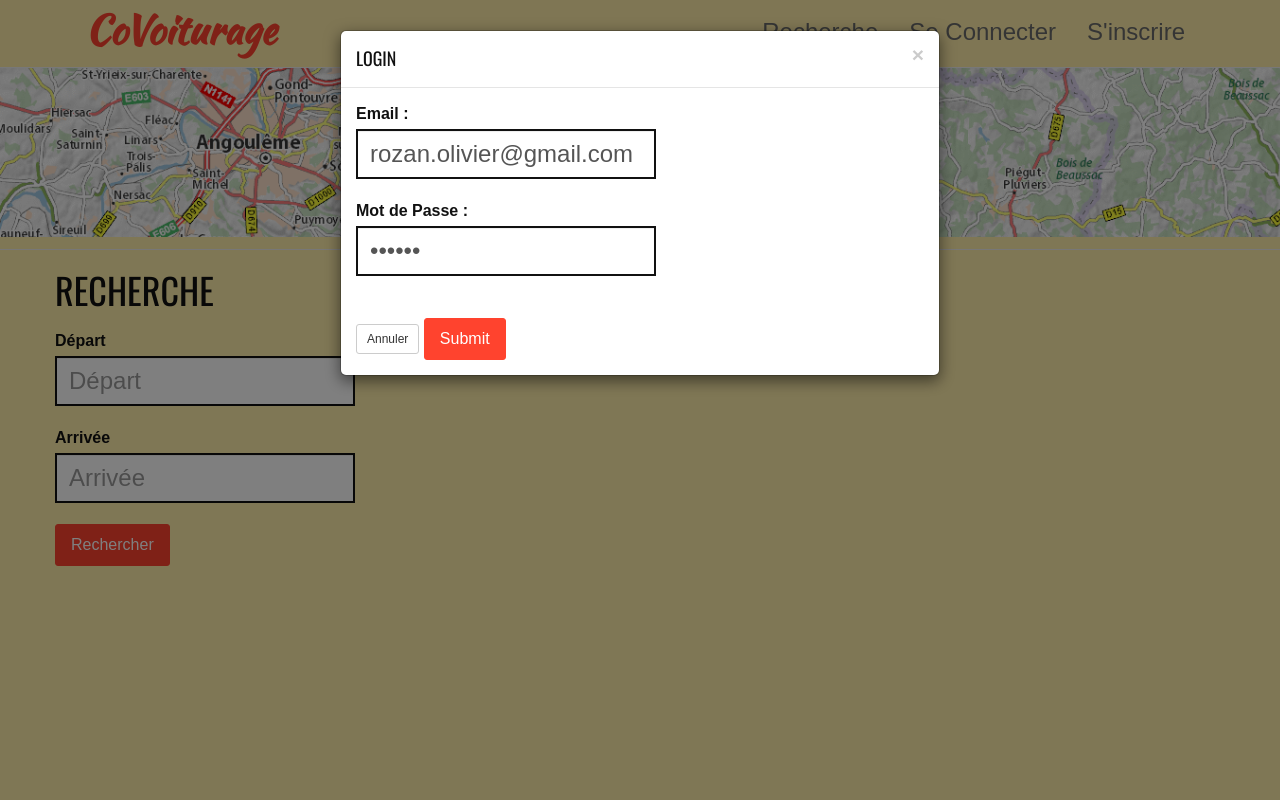
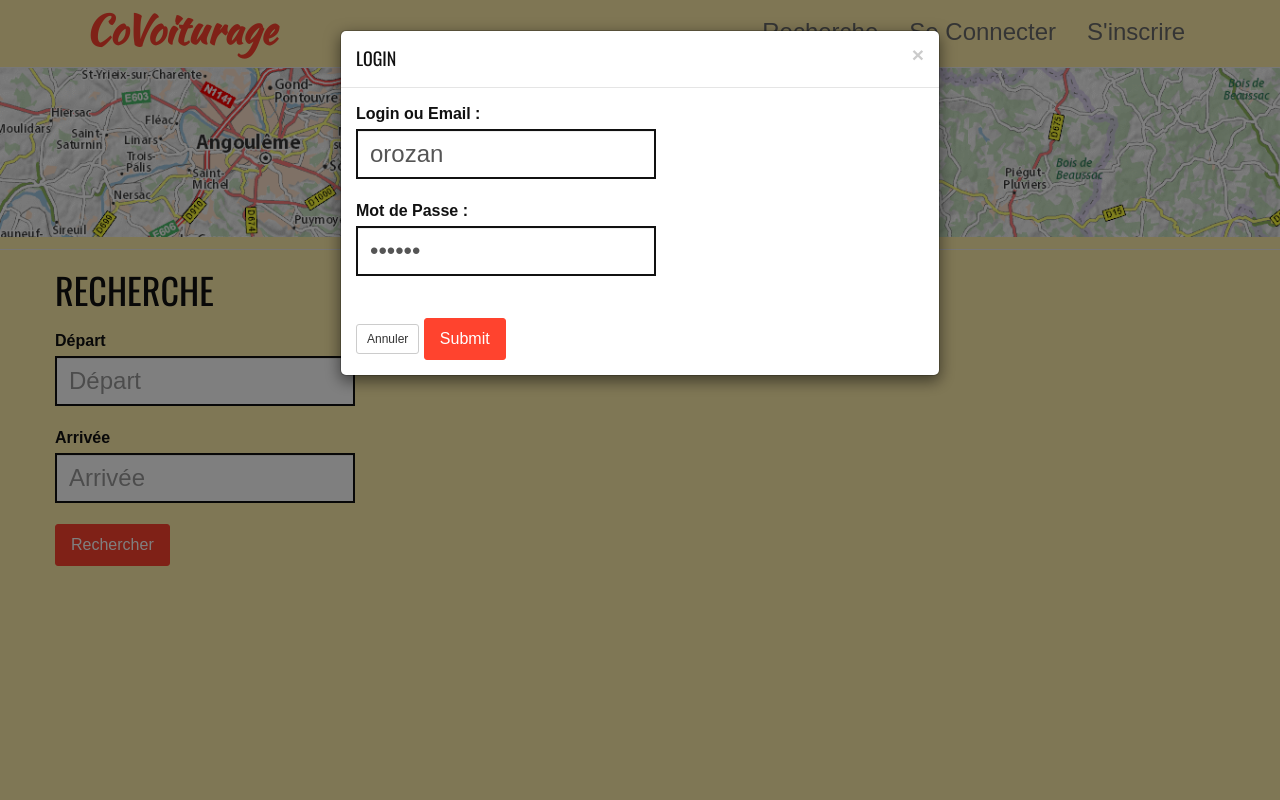
Before and after one commit to olivierrozan/covoiturage, a PHP site: page / in a window 1280 px wide, after a click on "Se Connecter". Run offline with PHP 8.4, Linux system fonts and the light colour scheme; some libraries are stand-ins or nearby versions; some web fonts are replaced.

Commit message:
Revert "removed login field"
This reverts commit a6b213476ab93da94ee23514e7e894c5fda9c288.

```diff
--- a/app/base.html.php
+++ b/app/base.html.php
@@ -49,8 +49,8 @@
 					<div class="modal-body">
 
 						<form action="?controller=user&action=login" method="POST">
-							<label>Email : </label><br>
-							<input type="text" name="login" class="form-control input" value="rozan.olivier@gmail.com"/><br>
+							<label>Login ou Email : </label><br>
+							<input type="text" name="login" class="form-control input" value="orozan"/><br>
 
 							<label>Mot de Passe : </label><br>
 							<input type="password" name="password" class="form-control input" value="OzTprP"/><br><br>
--- a/src/models/Profil.php
+++ b/src/models/Profil.php
@@ -18,11 +18,12 @@ class ProfilModel extends Model {
      */
     public function updateProfil($id, $infos)
     {
-        $query = "UPDATE user SET email=?, nom=?, prenom=?, adresse=?, codePostal=?, ville=?, tel=?, voiture=?, places=? WHERE id=?";
+        $query = "UPDATE user SET email=?, nom=?, prenom=?, login=?, adresse=?, codePostal=?, ville=?, tel=?, voiture=?, places=? WHERE id=?";
         $this->dbQuery($query, array(
             $infos["email"],
             $infos["nom"],
             $infos["prenom"],
+            $infos["login"],
             $infos["adresse"],
             $infos["codePostal"],
             $infos["ville"],
--- a/src/models/User.php
+++ b/src/models/User.php
@@ -26,8 +26,8 @@ class UserModel extends Model {
      */
     public function auth($login, $password)
     {
-        $query = "SELECT * FROM " . $this->table . " WHERE email = ?";
-        $result = $this->dbQuery($query, array($login))->fetch();
+        $query = "SELECT * FROM " . $this->table . " WHERE login = ? OR email = ?";
+        $result = $this->dbQuery($query, array($login, $login))->fetch();
 
         return $result;
     }
@@ -38,14 +38,14 @@ class UserModel extends Model {
      */
     public function Created($email, $nom, $prenom, $tel, $password)
     {
-        $query = "INSERT INTO user (email, password, nom, prenom, tel) VALUES (?, ?, ?, ?, ?)";
+        $query = "INSERT INTO user (email, login, password, nom, prenom, tel) VALUES (?, ?, ?, ?, ?, ?)";
 
         $login = $this->login($prenom, $nom);
         //$mdp = $this->password();
         $hashPassword = password_hash($password, PASSWORD_BCRYPT, ['cost' => 10]);
 
-        $result = $this->dbQuery($query, array($email, $hashPassword, $nom, $prenom, $tel));
-        //$result = $this->dbQuery($query, array($email, $password, $nom, $prenom, $tel));
+        $result = $this->dbQuery($query, array($email, $login, $hashPassword, $nom, $prenom, $tel));
+        //$result = $this->dbQuery($query, array($email, $login, $password, $nom, $prenom, $tel));
     }
 
     /**
@@ -54,8 +54,8 @@ class UserModel extends Model {
      */
     public function listUser($login)
     {
-        $query = "SELECT * FROM user WHERE email = ?";
-        $result = $this->dbQuery($query, array($login))->fetch();
+        $query = "SELECT * FROM user WHERE login = ? OR email = ?";
+        $result = $this->dbQuery($query, array($login, $login))->fetch();
 
         return $result;
     }
@@ -75,15 +75,15 @@ class UserModel extends Model {
      */
     public function password()
     {
-        $mdp = "efficient";
+        $mdp = "";
 
-        /*for ($i = 1; $i <= 6; $i++) {
+        for ($i = 1; $i <= 6; $i++) {
             do {
                $n = rand(49, 122);
             } while ( ($n > 57 && $n < 65) || ($n > 90 && $n < 97) );
 
             $mdp = $mdp.chr($n);
-        }*/
+        }
 
         return $mdp;
     }
--- a/src/views/login.html.php
+++ b/src/views/login.html.php
@@ -32,8 +32,8 @@
 
             <form action="?controller=user&action=login" method="POST">
 
-                <label>Email : </label><br>
-                <input type="text" name="login" class="form-control input" value="rozan.olivier@gmail.com"/><br>
+                <label>Login ou Email : </label><br>
+                <input type="text" name="login" class="form-control input" value="orozan"/><br>
 
                 <label>Mot de Passe : </label><br>
                 <input type="password" name="password" class="form-control input" value="OzTprP"/><br><br>
--- a/src/views/modifierprofil.html.php
+++ b/src/views/modifierprofil.html.php
@@ -13,6 +13,8 @@
                 <input id="nom" class="form-control input" type="text" name="nom" value="<?php echo $profil["nom"]; ?>" onblur="verifNom(this)" required/><br>
                 <label for="prenom">Prenom : </label><br>
                 <input id="prenom" class="form-control input" type="text" name="prenom" value="<?php echo $profil["prenom"]; ?>" onblur="verifPrenom(this)" required/><br>
+                <label for="login">Login : </label><br>
+                <input id="login" class="form-control input" type="text" name="login" value="<?php echo $profil["login"]; ?>" required/><br><br>
                 <label for="adresse">Adresse : </label><br>
                 <input id="adresse" class="form-control input" type="adresse" name="adresse" value="<?php echo $profil["adresse"]; ?>" required/><br>
                 <label for="codePostal">Code Postal : </label><br>
--- a/src/views/profil.html.php
+++ b/src/views/profil.html.php
@@ -34,6 +34,7 @@
                                 <?php
                                 echo "Nom : " . $profil["nom"] . "<br>";
                                 echo "Prenom : " . $profil["prenom"] . "<br>";
+                                echo "Login : " . $profil["login"] . "<br>";
                                 echo "Adresse : " . $profil["adresse"] . " " . $profil["codePostal"] . " " . $profil["ville"] . "<br>";
                                 echo "Email : " . $profil["email"] . "<br>";
                                 echo "Téléphone : " . $profil["tel"] . "<br>";
```
